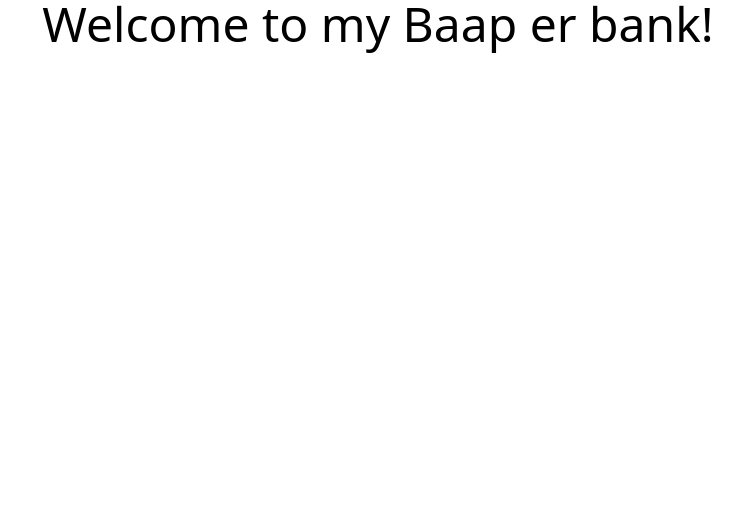
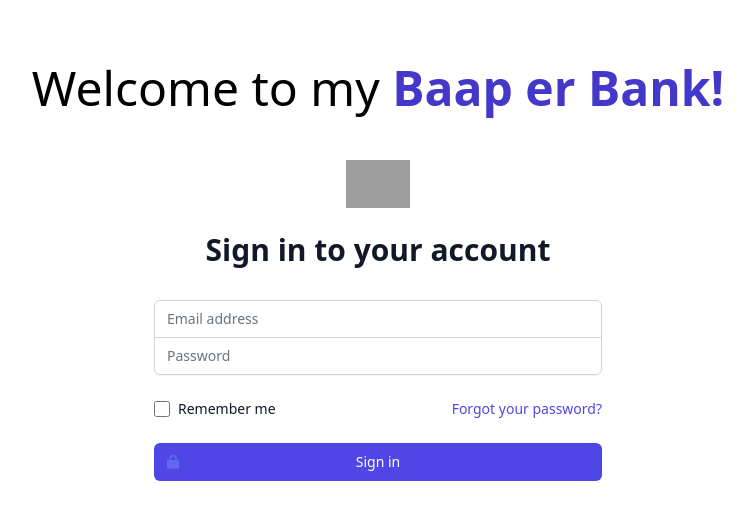
Before and after one commit to hasibmiraz/baap-er-bank, a website: page src/index.html in a window 1280 px wide. Shown: the whole page, without its empty margins (262-1015 px from the left). Drawn offline with Linux system fonts and the light colour scheme; grey boxes are pictures that could not be loaded.

Commit message:
Login Form Completed

```diff
--- a/src/index.html
+++ b/src/index.html
@@ -5,12 +5,73 @@
     <meta charset="UTF-8">
     <meta http-equiv="X-UA-Compatible" content="IE=edge">
     <meta name="viewport" content="width=device-width, initial-scale=1.0">
-    <title>Baap er bank</title>
+    <title>Baap er Bank</title>
     <link rel="stylesheet" href="../dist/output.css">
+    <link rel="stylesheet" href="https://cdnjs.cloudflare.com/ajax/libs/font-awesome/6.0.0/css/all.min.css">
 </head>
 
 <body>
-    <h1 class="text-5xl text-center">Welcome to my Baap er bank!</h1>
+    <header>
+        <h1 class="text-5xl text-center mt-16">Welcome to my <span class="font-semibold text-indigo-700">Baap er
+                Bank!</span>
+        </h1>
+    </header>
+    <main>
+        <section>
+            <div class="min-h-full flex items-center justify-center py-12 px-4 sm:px-6 lg:px-8">
+                <div class="max-w-md w-full space-y-8">
+                    <div>
+                        <img class="mx-auto h-12 w-auto"
+                            src="https://tailwindui.com/img/logos/workflow-mark-indigo-600.svg" alt="Workflow">
+                        <!-- <div class="mx-auto h-12 w-3/4"><i class="fa-solid fa-building-columns"></i></div> -->
+                        <h2 class="mt-6 text-center text-3xl font-extrabold text-gray-900">Sign in to your account</h2>
+                    </div>
+                    <div>
+                        <form class="mt-8 space-y-6" action="#" method="POST">
+                            <input type="hidden" name="remember" value="true">
+                            <div class="rounded-md shadow-sm -space-y-px">
+                                <div>
+                                    <label for="email-address" class="sr-only">Email address</label>
+                                    <input id="email-address" name="email" type="email" autocomplete="email" required
+                                        class="appearance-none rounded-none relative block w-full px-3 py-2 border border-gray-300 placeholder-gray-500 text-gray-900 rounded-t-md focus:outline-none focus:ring-indigo-500 focus:border-indigo-500 focus:z-10 sm:text-sm"
+                                        placeholder="Email address">
+                                </div>
+                                <div>
+                                    <label for="password" class="sr-only">Password</label>
+                                    <input id="password" name="password" type="password" autocomplete="current-password"
+                                        required
+                                        class="appearance-none rounded-none relative block w-full px-3 py-2 border border-gray-300 placeholder-gray-500 text-gray-900 rounded-b-md focus:outline-none focus:ring-indigo-500 focus:border-indigo-500 focus:z-10 sm:text-sm"
+                                        placeholder="Password">
+                                </div>
+                            </div>
+                            <div class="flex items-center justify-between">
+                                <div class="flex items-center">
+                                    <input id="remember-me" name="remember-me" type="checkbox"
+                                        class="h-4 w-4 text-indigo-600 focus:ring-indigo-500 border-gray-300 rounded">
+                                    <label for="remember-me" class="ml-2 block text-sm text-gray-900"> Remember me
+                                    </label>
+                                </div>
+                                <div class="text-sm">
+                                    <a href="#" class="font-medium text-indigo-600 hover:text-indigo-500"> Forgot your
+                                        password? </a>
+                                </div>
+                            </div>
+                            <div>
+                                <button type="submit"
+                                    class="group relative w-full flex justify-center py-2 px-4 border border-transparent text-sm font-medium rounded-md text-white bg-indigo-600 hover:bg-indigo-700 focus:outline-none focus:ring-2 focus:ring-offset-2 focus:ring-indigo-500">
+                                    <span class="absolute left-0 inset-y-0 flex items-center pl-3">
+                                        <!-- Heroicon name: solid/lock-closed -->
+                                        <i class="fa-solid fa-lock text-indigo-500 group-hover:text-indigo-400"></i>
+                                    </span>
+                                    Sign in
+                                </button>
+                            </div>
+                        </form>
+                    </div>
+                </div>
+            </div>
+        </section>
+    </main>
 </body>
 
 </html>
```
Also changed, not shown: dist/output.css.
